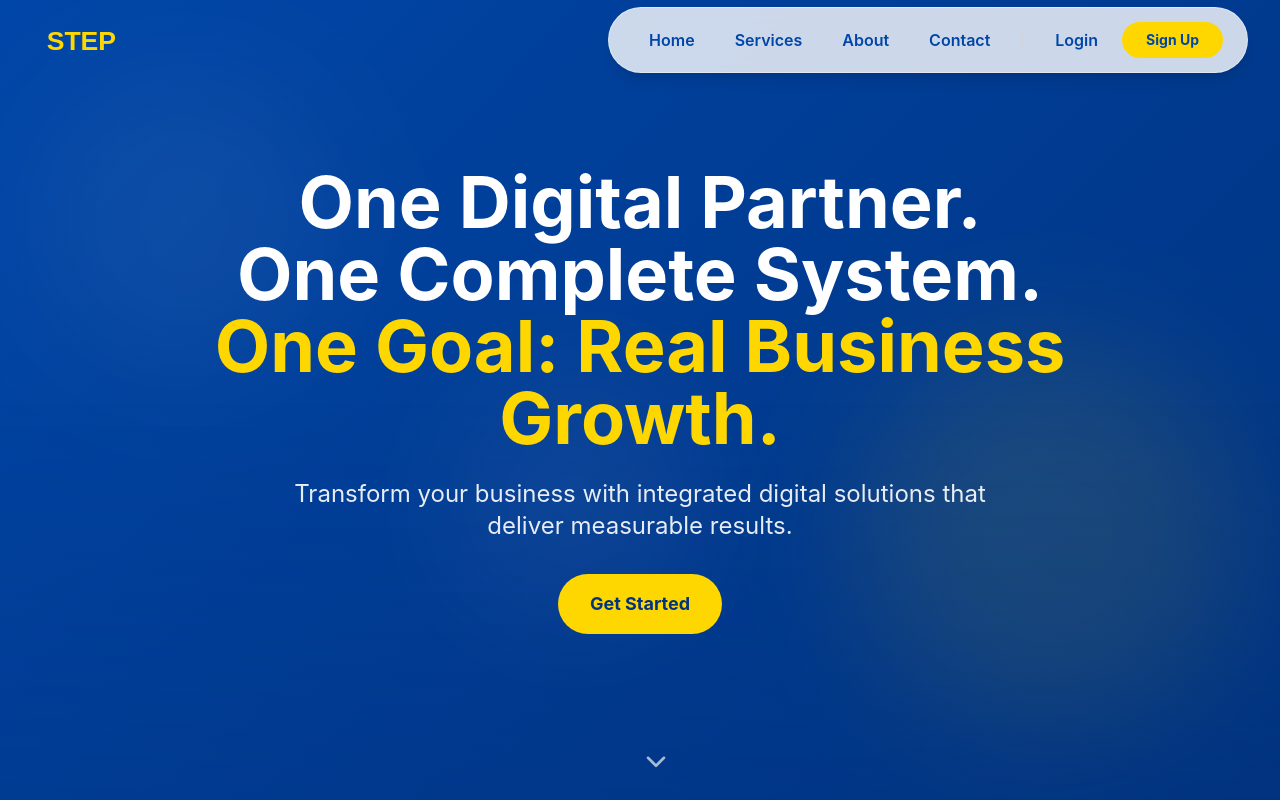
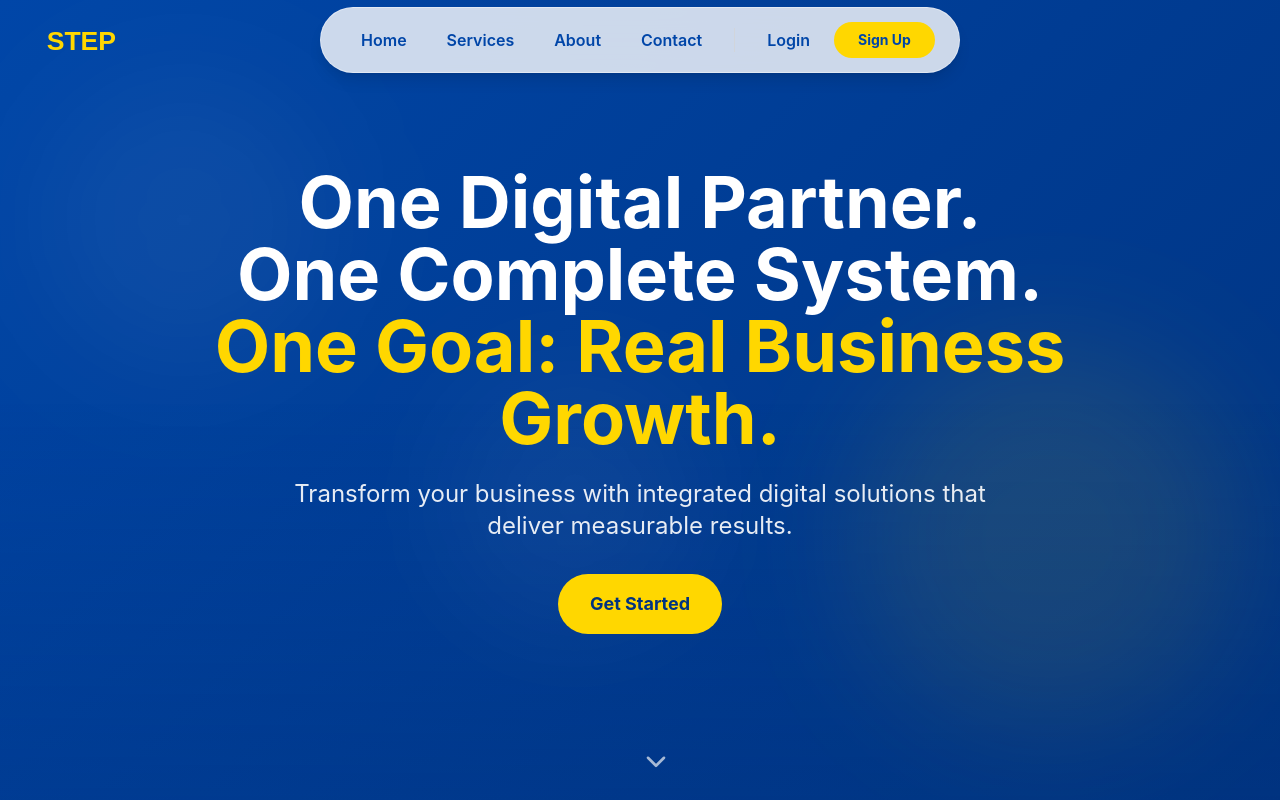
Before and after one commit to Abdullrhhmann/step-digital-landing, a Next.js app: page / in a window 1280 px wide. Shown: the top 800 px of the page. Built offline with nearby package versions, Linux system fonts and the light colour scheme.

Commit message:
Center desktop navigation bar
Co-authored-by: Abdullrhhmann <126044130+Abdullrhhmann@users.noreply.github.com>

```diff
--- a/components/Header.tsx
+++ b/components/Header.tsx
@@ -58,13 +58,13 @@ const Header = () => {
       }`}
     >
       <nav className="container mx-auto px-4 sm:px-6 lg:px-8">
-        <div className="flex items-center justify-between h-16 lg:h-20">
+        <div className="flex items-center justify-between lg:justify-center h-16 lg:h-20 relative">
           {/* Logo */}
           <motion.div
             initial={{ opacity: 0, x: -20 }}
             animate={{ opacity: 1, x: 0 }}
             transition={{ duration: 0.5 }}
-            className="flex-shrink-0"
+            className="flex-shrink-0 lg:absolute lg:left-0"
           >
             <a href="#home" className="flex items-center space-x-2" aria-label="STEP Digital home">
               {/* Mobile: Icon only */}
@@ -82,7 +82,7 @@ const Header = () => {
             </a>
           </motion.div>
 
-          {/* Desktop Navigation - iOS Style Glass Container */}
+          {/* Desktop Navigation - iOS Style Glass Container (Centered) */}
           <motion.div
             initial={{ opacity: 0, y: -20 }}
             animate={{ opacity: 1, y: 0 }}
```
